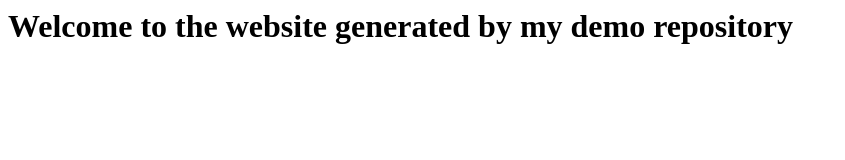
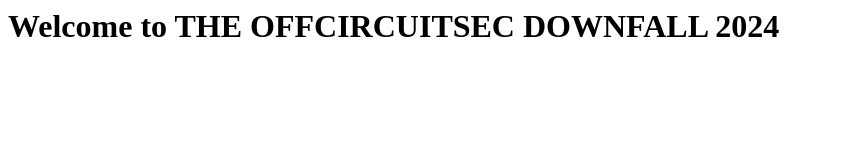
Before and after one commit to anonghost-sec/The_OffCircuitSec-Downfall_2024, a website: page index.html in a window 1280 px wide. Shown: the whole page, without its empty margins (0-845 px from the left). Drawn offline with Linux system fonts and the light colour scheme.

Commit message:
Update index.html

```diff
--- a/index.html
+++ b/index.html
@@ -1 +1,3 @@
-<h1>Welcome to the website generated by my demo repository</h1>
+<h1>Welcome to
+THE OFFCIRCUITSEC
+  DOWNFALL 2024</h1>
```
